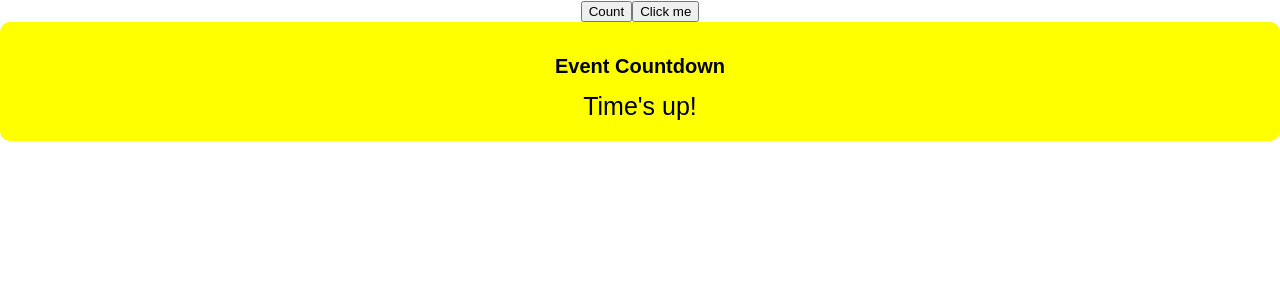
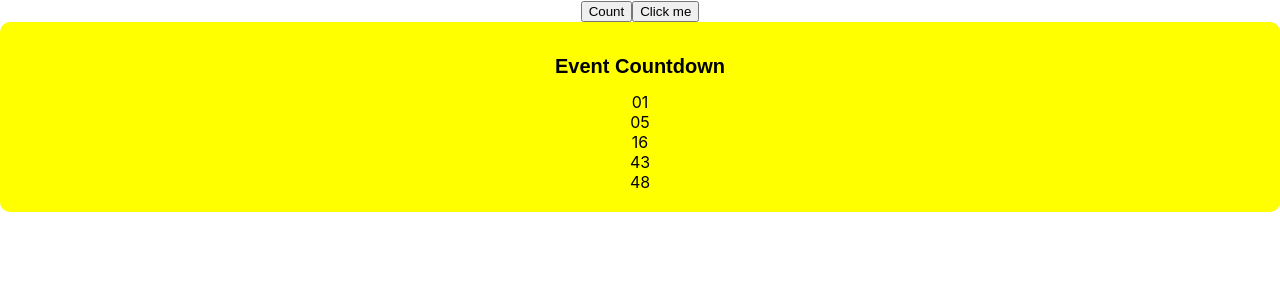
Before and after one commit to sayanmondal1997/countdownReact, a React (Create React App) app: page /loginSignupPage in a window 1280 px wide. Both pictures are taken after a click on the button "Click me". Shown: the top 300 px of the page. Built offline with nearby package versions, Linux system fonts and the light colour scheme; no server answers.

Commit message:
animation added

```diff
--- a/package.json
+++ b/package.json
@@ -6,6 +6,7 @@
     "@testing-library/jest-dom": "^5.11.4",
     "@testing-library/react": "^11.1.0",
     "@testing-library/user-event": "^12.1.10",
+    "animate.css": "^4.1.1",
     "axios": "^0.21.0",
     "react": "^17.0.1",
     "react-dom": "^17.0.1",
--- a/public/index.html
+++ b/public/index.html
@@ -15,6 +15,10 @@
       user's mobile device or desktop. See https://developers.google.com/web/fundamentals/web-app-manifest/
     -->
     <link rel="manifest" href="%PUBLIC_URL%/manifest.json" />
+    <link
+    rel="stylesheet"
+    href="https://cdnjs.cloudflare.com/ajax/libs/animate.css/4.1.1/animate.min.css"
+  />
     <!--
       Notice the use of %PUBLIC_URL% in the tags above.
       It will be replaced with the URL of the `public` folder during the build.
--- a/src/pages/Countdown.js
+++ b/src/pages/Countdown.js
@@ -1,59 +1,87 @@
 import React, { useState, useEffect } from 'react';
 import { connect } from 'react-redux';
 
+
 function Countdown(props) {
 
+  const animationClass = 'animate__animated animate__'
+  const animationStyle = animationClass + props.countDownStyle.animationClass+ ' ' + 'animate__faster'
   const sysDate = new Date();
   const givenDate = new Date(props.countDownStyle.eventDate);
   const diff = Math.floor(givenDate.getTime() - sysDate.getTime())
-  const sec = Math.floor((diff/1000)%60)
-  const min = Math.floor((diff/(1000*60))%60)
-  const hr = Math.floor((diff/(1000*60*60))%24)
-  const day = Math.floor((diff/(1000*60*60*24))%30)
-  const month = Math.floor((diff/(1000*60*60*24*30))%12)
-  const year = Math.floor(diff/(1000*60*60*24*30*12))
-  const {initialYear = year, initialMonth = month, initialDays =  day, initialHours = hr, initialMinute = min, initialSeconds = sec} = props;
+  const sec = Math.floor((diff / 1000) % 60)
+  const min = Math.floor((diff / (1000 * 60)) % 60)
+  const hr = Math.floor((diff / (1000 * 60 * 60)) % 24)
+  const day = Math.floor((diff / (1000 * 60 * 60 * 24)) % 30)
+  const month = Math.floor((diff / (1000 * 60 * 60 * 24 * 30)) % 12)
+  const year = Math.floor(diff / (1000 * 60 * 60 * 24 * 30 * 12))
+  const { initialYear = year, initialMonth = month, initialDays = day, initialHours = hr, initialMinute = min, initialSeconds = sec } = props;
   const [minutes, setMinutes] = useState(initialMinute);
   const [seconds, setSeconds] = useState(initialSeconds);
   const [hours, setHours] = useState(initialHours);
   const [days, setDays] = useState(initialDays);
   const [months, setMonths] = useState(initialMonth);
   const [years, setYears] = useState(initialYear);
+  const [animeClassY, makeAnimeClassY] = useState(animationStyle)
+  const [animeClassM, makeAnimeClassM] = useState(animationStyle)
+  const [animeClassD, makeAnimeClassD] = useState(animationStyle)
+  const [animeClassH, makeAnimeClassH] = useState(animationStyle)
+  const [animeClassMin, makeAnimeClassMin] = useState(animationStyle)
+  const [animeClassS, makeAnimeClassS] = useState(animationStyle)
+  const setTimeAnimation = (y, m, d, h, min, s) =>  {
+    y==0 ? makeAnimeClassY(''): makeAnimeClassY(animationStyle);
+    m==0 ? makeAnimeClassM(''): makeAnimeClassM(animationStyle);
+    d==0 ? makeAnimeClassD(''): makeAnimeClassD(animationStyle);
+    h==0 ? makeAnimeClassH(''): makeAnimeClassH(animationStyle);
+    min==0 ? makeAnimeClassMin(''): makeAnimeClassMin(animationStyle);
+    s==0 ? makeAnimeClassS(''): makeAnimeClassS(animationStyle);
+  }
+  useEffect(() => {
+    // console.log('date', (givenDate.getTime() - sysDate.getTime()) / (1000 * 3600 * 24))
+    let myInterval = setInterval(() => {
+      // setSeconds(seconds-1);
 
-  useEffect(() => {
-    console.log('date', (givenDate.getTime() - sysDate.getTime()) / (1000 * 3600 * 24))
-    let myInterval = setInterval(() => {
       if (seconds > 0) {
         setSeconds(seconds - 1);
+
+        setTimeAnimation(0, 0, 0, 0, 0, 1);
+        setTimeout(() => {
+          makeAnimeClassS('');
+        }, 500);
       }
       if (seconds === 0) {
         if (minutes === 0) {
           if (hours === 0) {
             if (days === 0) {
-              if(months === 0){
-                if(years === 0){
+              if (months === 0) {
+                if (years === 0) {
                   clearInterval(myInterval)
-                }else{
-                  setYears(years-1);
+                } else {
+                  setYears(years - 1);
                   setMonths(11);
+                  setTimeAnimation(1, 1, 0, 0, 0, 0);
                 }
-              }else{
-                setMonths(months-1);
+              } else {
+                setMonths(months - 1);
                 setDays(29);
+                setTimeAnimation(0, 1, 1, 0, 0, 1);
               }
-            }else {
+            } else {
               setDays(days - 1);
               setHours(23);
+              setTimeAnimation(0, 0, 1, 1, 0, 0);
             }
           }
           else {
             setHours(hours - 1);
             setMinutes(59);
+            setTimeAnimation(0, 0, 0, 1, 1, 0);
           }
 
         } else {
           setMinutes(minutes - 1);
           setSeconds(59);
+          setTimeAnimation(0, 0, 0, 0, 1, 1);
         }
       }
     }, 1000)
@@ -64,26 +92,19 @@ function Countdown(props) {
 
   return (
     <div>
-      {console.log('propssssssssssss', props)
-      }
+      {/* {console.log('propssssssssssss', animeClassS) */}
+
       {props.countDownStyle ?
         <div style={{ paddingTop: '20px', paddingBottom: '20px', background: props.countDownStyle.background ? props.countDownStyle.background : 'cornflowerblue', borderRadius: props.countDownStyle.borderradius ? props.countDownStyle.borderradius : '15px' }}>
           <h1 style={{ color: props.countDownStyle.textStyle.headercolor ? props.countDownStyle.textStyle.headercolor : 'darkblue', fontSize: props.countDownStyle.textStyle.headerSize ? props.countDownStyle.textStyle.headerSize : '20px', fontFamily: props.countDownStyle.textStyle.fontFamily ? props.countDownStyle.textStyle.fontFamily : 'serif' }}>{props.countDownStyle.eventName} Countdown</h1>
-          {(diff>0) ?
+          {(diff > 0) ?
             <div>
-              {props.countDownStyle.count ?
-              <>
-              {props.countDownStyle.count.y ? <div> {years<10 ? `0${years}` : years} </div> : null}
-              {props.countDownStyle.count.m ? <div>{ months<10 ? `0${months}` : months}</div> : null}
-              {props.countDownStyle.count.d ? <div>{days < 10 ? `0${days}` : days}</div> : null}
-              {props.countDownStyle.count.h ? <div>{hours < 10 ? `0${hours}` : hours}</div> : null}
-              {props.countDownStyle.count.min ? <div>{minutes < 10 ? `0${minutes}` : minutes}</div> : null}
-              {props.countDownStyle.count.s ? <div>{seconds < 10 ? `0${seconds}` : seconds}</div> : null}
-              </>
-              :
-              <div>
-              { years<10 ? `0${years}` : years}:{ months<10 ? `0${months}` : months}:{days < 10 ? `0${days}` : days}:{hours < 10 ? `0${hours}` : hours}:{minutes < 10 ? `0${minutes}` : minutes}:{seconds < 10 ? `0${seconds}` : seconds}
-              </div>}
+              {years ? <div className={animeClassY}> {years < 10 ? `0${years}` : years} </div> : null}
+              {months ? <div className={animeClassM}>{months < 10 ? `0${months}` : months}</div> : years ? <div className={animeClassM}>{`0${months}`}</div> : null}
+              {days ? <div className={animeClassD}>{days < 10 ? `0${days}` : days}</div> : (years || months) ? <div className={animeClassD}>{`0${days}`}</div> : null}
+              {hours ? <div className={animeClassH}>{hours < 10 ? `0${hours}` : hours}</div> : (years || months || days) ? <div className={animeClassH}>{`0${hours}`}</div> : null}
+              {minutes ? <div className={animeClassMin}>{minutes < 10 ? `0${minutes}` : minutes}</div> : (years || months || days || hours) ? <div className={animeClassMin}>{`0${minutes}`}</div> : null}
+              {seconds ? <div className={animeClassS}>{seconds < 10 ? `0${seconds}` : seconds}</div> : (years || months || days || hours || minutes) ? <div className={animeClassS}>{`0${seconds}`}</div> : null}
             </div>
             :
             <span style={{ color: props.countDownStyle.textStyle.timeleftColor ? props.countDownStyle.textStyle.timeleftColor : 'darkred', fontSize: props.countDownStyle.textStyle.timeleftSize ? props.countDownStyle.textStyle.timeleftSize : '30px', fontFamily: props.countDownStyle.textStyle.fontFamily ? props.countDownStyle.textStyle.fontFamily : 'serif' }}>Time's up!</span>
@@ -96,5 +117,7 @@ function Countdown(props) {
     </div>
   )
 }
+
+
 const mapStateToProps = state => state;
 export default connect(mapStateToProps)(Countdown);
--- a/src/pages/initial.js
+++ b/src/pages/initial.js
@@ -43,7 +43,7 @@ function Initial(props) {
           Click me
       </button>
       </div>
-      {clicked ? <Countdown  countDownStyle={{count: {y: true, m: true, d: true, h: true, min: true, s: true}, eventName: 'Event', eventDate: '10/07/2020', background: 'yellow', textStyle: {headercolor: 'black', timeleftColor: 'black', headerSize: '20px', timeleftSize: '25px', fontFamily: 'fantasy'}, borderradius: '10px'}} ></Countdown> : null}
+      {clicked ? <Countdown  countDownStyle={{ eventName: 'Event', eventDate: '12/17/2020', background: 'yellow', textStyle: {headercolor: 'black', timeleftColor: 'black', headerSize: '20px', timeleftSize: '25px', fontFamily: 'fantasy'}, borderradius: '10px', animationClass: 'bounce'}} ></Countdown> : null}
     </div>
   );
 }
```
Also changed, not shown: 1 other file (tests, documents, lock files or other folders).
